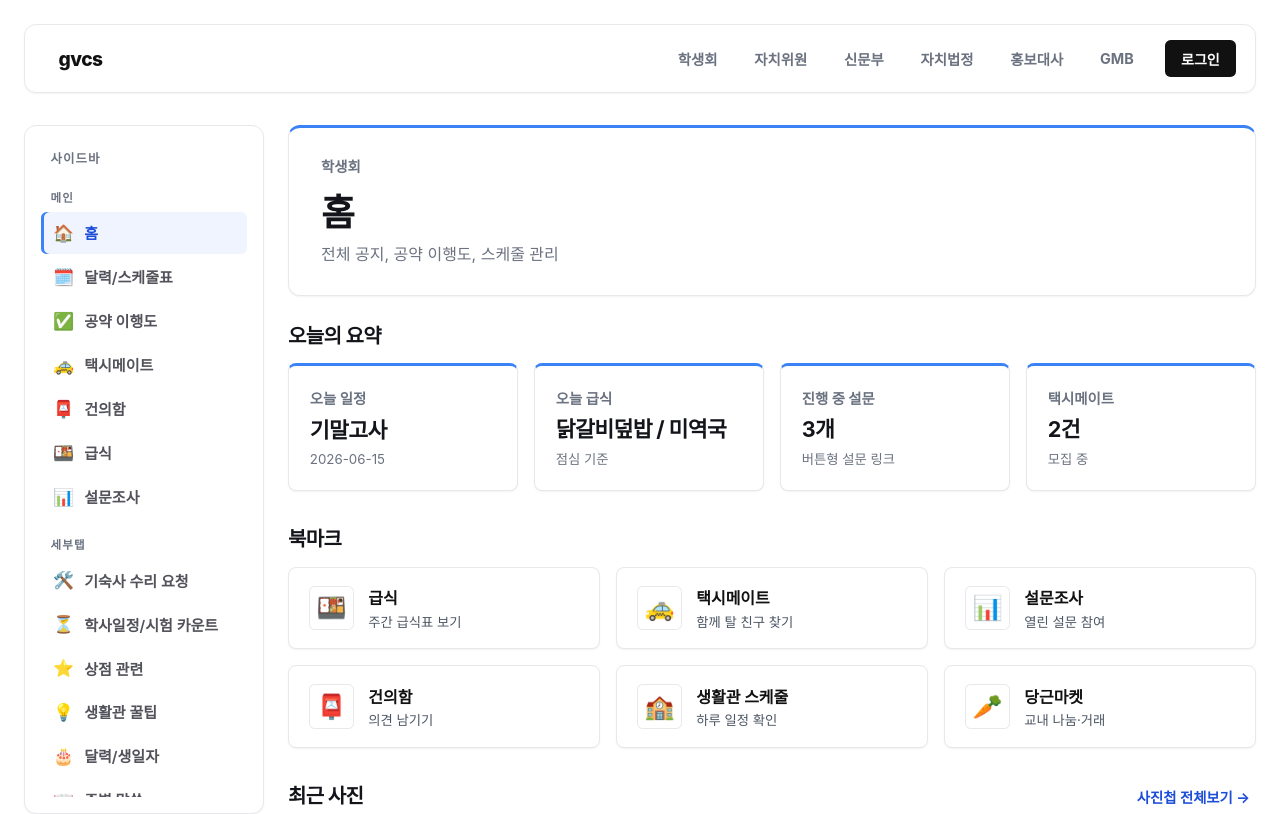
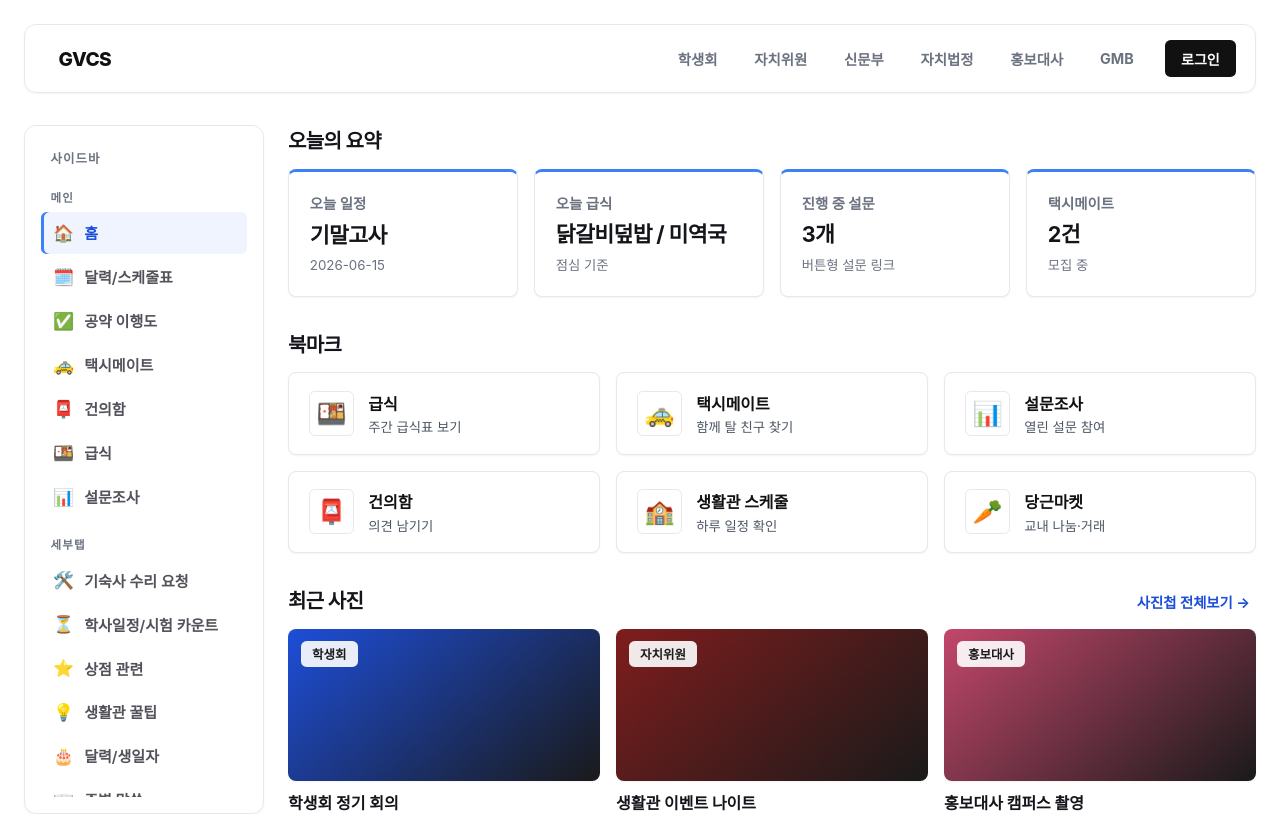
Before and after one commit to mg223080612-a11y/Dormhome, a React (Vite) app: page / in a window 1280 px wide. Shown: the top 814 px of the page. Built offline with nearby package versions, Linux system fonts and the light colour scheme; a web font is replaced by a local one.

Commit message:
Add GVCS favicon

```diff
--- a/index.html
+++ b/index.html
@@ -4,6 +4,8 @@
     <meta charset="UTF-8" />
     <meta name="viewport" content="width=device-width, initial-scale=1.0" />
     <title>GVCS 자치부서 홈피</title>
+    <link rel="icon" type="image/png" href="/favicon.png" />
+    <link rel="shortcut icon" href="/favicon.ico" />
     <link rel="preconnect" href="https://cdn.jsdelivr.net" crossorigin />
     <link
       rel="stylesheet"
--- a/src/components/Layout.jsx
+++ b/src/components/Layout.jsx
@@ -2,7 +2,6 @@
 import DepartmentSwitcher from './DepartmentSwitcher';
 import Sidebar from './Sidebar';
 import { getDepartment } from '../data/departments';
-import { allMenu } from '../data/menu';
 
 export default function Layout({
   session,
@@ -15,9 +14,6 @@
   children
 }) {
   const dept = getDepartment(selectedDepartment);
-  const pageTitle =
-    allMenu.find((item) => item.id === activePage)?.label ||
-    (activePage === 'department' ? dept.label : '홈');
 
   // 좁은 화면에서 사이드바 펼침 여부
   const [menuOpen, setMenuOpen] = useState(false);
@@ -45,7 +41,7 @@
     >
       <header className="top-bar">
         <button className="brand-pill" type="button" onClick={() => navigateAndClose('home')}>
-          gvcs
+          GVCS
         </button>
 
         <div className="top-menu-pill">
@@ -81,14 +77,6 @@
       <div className="main-grid">
         <Sidebar activePage={activePage} onNavigate={navigateAndClose} open={menuOpen} />
         <main className="content-panel">
-          <section className="page-hero">
-            <div>
-              <p className="eyebrow">{dept.label}</p>
-              <h1>{pageTitle}</h1>
-              <p>{dept.description}</p>
-            </div>
-          </section>
-
           {children}
         </main>
       </div>
```
Also changed, not shown: public/favicon.png (added), 1 other file (tests, documents, lock files or other folders).
